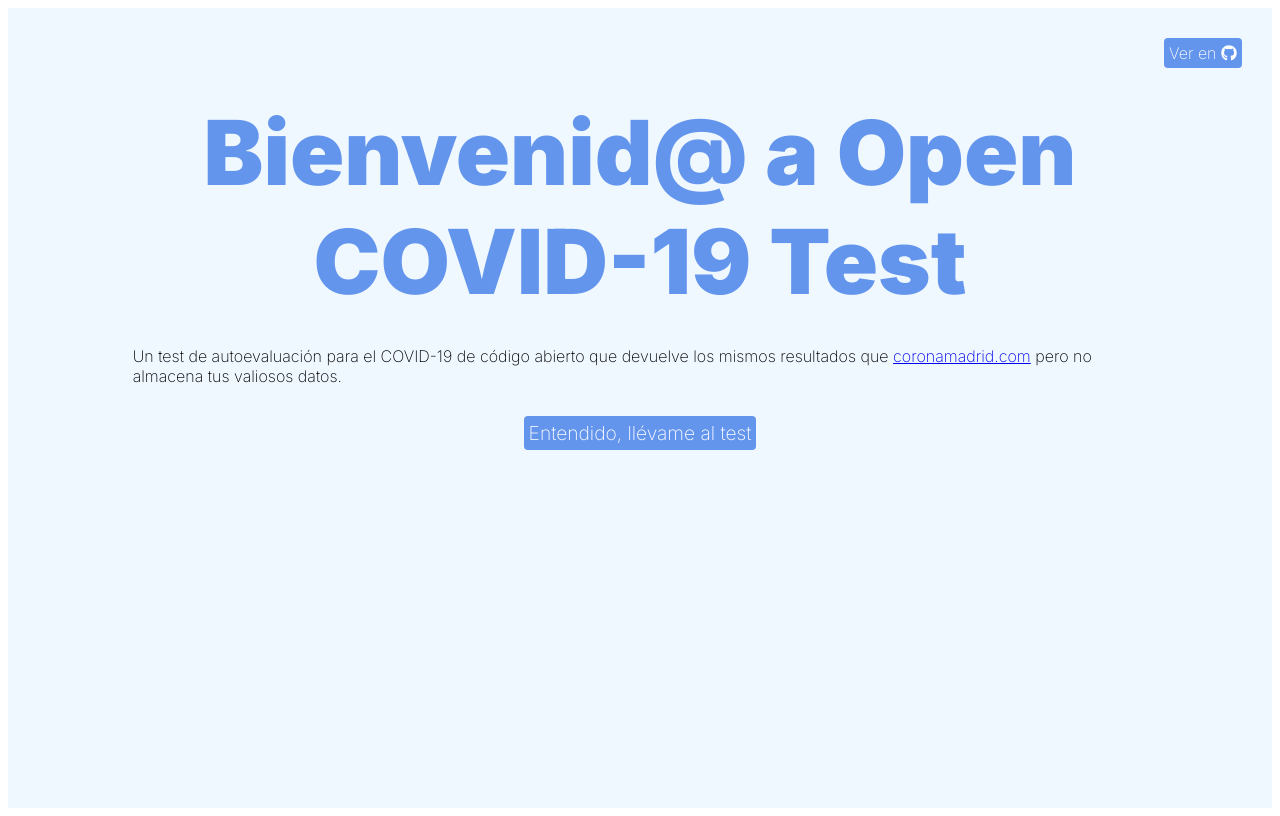
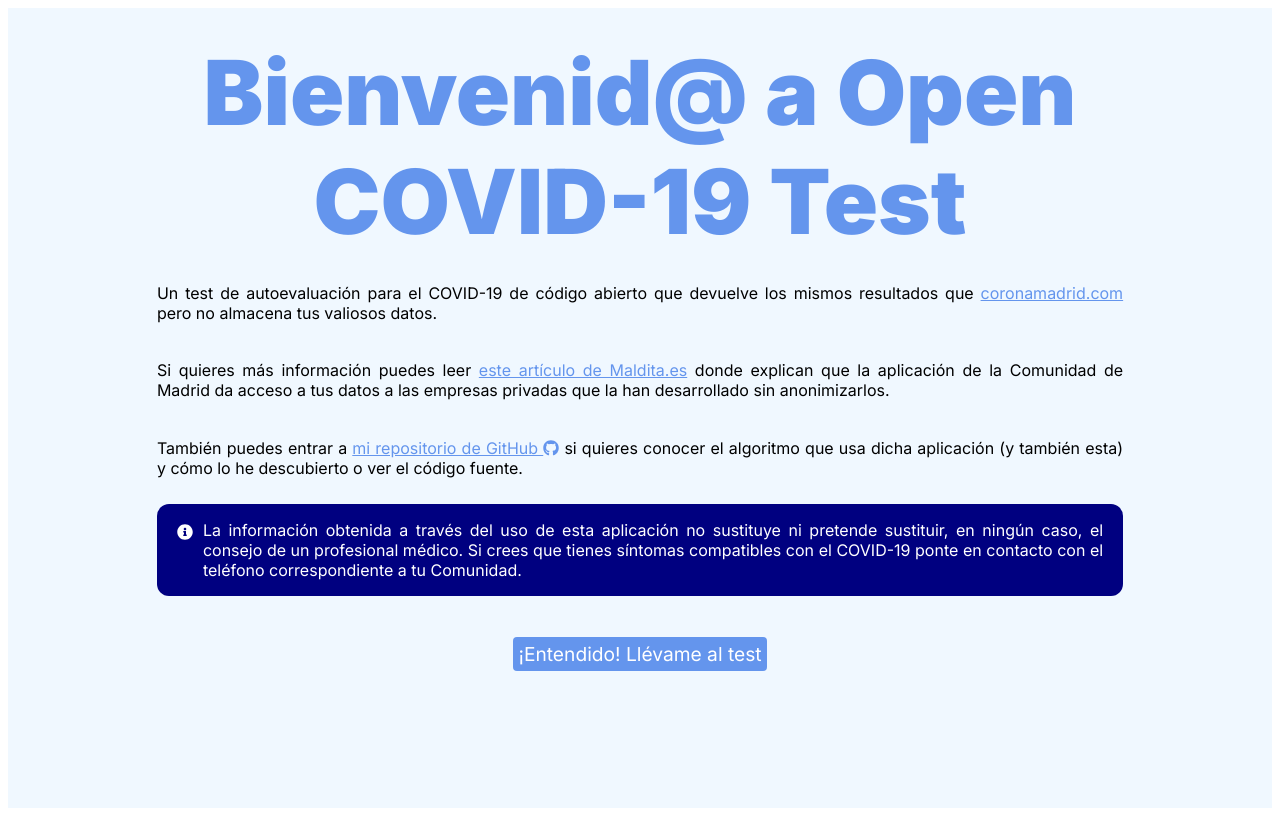
Before and after one commit to celiavelmar/open-covid19-test, a Vue app: page / in a window 1280 px wide. Built offline with nearby package versions, Linux system fonts and the light colour scheme.

Commit message:
feat: Add more info to home page plus some styling

```diff
--- a/package.json
+++ b/package.json
@@ -10,6 +10,7 @@
   "dependencies": {
     "@fortawesome/fontawesome-svg-core": "^1.2.27",
     "@fortawesome/free-brands-svg-icons": "^5.12.1",
+    "@fortawesome/free-solid-svg-icons": "^5.12.1",
     "@fortawesome/vue-fontawesome": "^0.1.9",
     "core-js": "^3.6.4",
     "vue": "^2.6.11",
--- a/src/App.vue
+++ b/src/App.vue
@@ -1,17 +1,5 @@
 <template>
   <div id="app">
-    <div class="nav">
-      <!-- <router-link to="/">Home</router-link> |
-       -->
-      <a
-        href="https://github.com/celiavelmar/open-covid19-test"
-        target="_blank"
-        class="github-button"
-      >
-        Ver en
-        <font-awesome-icon :icon="['fab', 'github']"></font-awesome-icon>
-      </a>
-    </div>
     <router-view />
   </div>
 </template>
@@ -23,7 +11,7 @@
 </script>
 
 <style>
-@import url('https://fonts.googleapis.com/css2?family=Inter:wght@200;900&display=swap');
+@import url('https://fonts.googleapis.com/css2?family=Inter:wght@400;700;900&display=swap');
 
 html,
 body {
@@ -40,6 +28,7 @@
 
 #app {
   font-family: Inter, sans-serif;
+  font-weight: 400;
   -webkit-font-smoothing: antialiased;
   -moz-osx-font-smoothing: grayscale;
 }
@@ -59,7 +48,19 @@
 }
 
 button {
+  cursor: pointer;
+
+  padding: 5px;
+  color: white;
+  background-color: cornflowerblue;
+  border: none;
+  border-radius: 4px;
+
   font-family: Inter, sans-serif;
+  font-size: 120%;
+
+  margin-top: 30px;
+  margin-bottom: 30px;
 }
 
 .nav {
--- /dev/null
+++ b/src/components/InfoPanel.vue
@@ -0,0 +1,47 @@
+<template>
+  <div class="panel">
+    <div class="icon">
+      <font-awesome-icon :icon="['fas', 'info-circle']"></font-awesome-icon>
+    </div>
+    <div>
+      <p>
+        La información obtenida a través del uso de esta aplicación no sustituye
+        ni pretende sustituir, en ningún caso, el consejo de un profesional
+        médico. Si crees que tienes síntomas compatibles con el COVID-19 ponte
+        en contacto con el teléfono correspondiente a tu Comunidad.
+      </p>
+    </div>
+  </div>
+</template>
+
+<script>
+export default {
+  name: 'info-panel',
+  props: {
+    text: {
+      type: String,
+      required: true
+    }
+  }
+};
+</script>
+
+<style>
+.panel {
+  display: flex;
+
+  background-color: navy;
+  border-radius: 12px;
+  color: white;
+  margin: 1% 5%;
+  padding-left: 20px;
+  padding-right: 20px;
+}
+
+.icon {
+  padding-top: 18px;
+  padding-right: 10px;
+  vertical-align: middle;
+  display: inline-block;
+}
+</style>
--- a/src/components/RadioQuestion.vue
+++ b/src/components/RadioQuestion.vue
@@ -1,6 +1,6 @@
 <template>
   <div>
-    <p>{{ question }}</p>
+    <p class="question">{{ question }}</p>
     <input type="radio" :name="name" value="true" :id="name + 'True'" />
     <label :for="name + 'True'">Sí</label>
     <br />
@@ -26,7 +26,7 @@
 </script>
 
 <style>
-p {
+.question {
   text-align: left;
   text-align-last: left;
   margin-bottom: 0;
--- a/src/main.js
+++ b/src/main.js
@@ -5,9 +5,11 @@
 
 import { library } from '@fortawesome/fontawesome-svg-core';
 import { faGithub } from '@fortawesome/free-brands-svg-icons';
+import { faInfoCircle } from '@fortawesome/free-solid-svg-icons';
 import { FontAwesomeIcon } from '@fortawesome/vue-fontawesome';
 
 library.add(faGithub);
+library.add(faInfoCircle);
 Vue.component('font-awesome-icon', FontAwesomeIcon);
 
 Vue.config.productionTip = false;
--- a/src/views/Home.vue
+++ b/src/views/Home.vue
@@ -3,15 +3,35 @@
     <div class="margin-container"></div>
     <div>
       <h1>Bienvenid@ a Open COVID-19 Test</h1>
-      <p>
+      <p class="home-p">
         Un test de autoevaluación para el COVID-19 de código abierto que
         devuelve los mismos resultados que
         <a href="https://www.coronamadrid.com/">coronamadrid.com</a> pero no
         almacena tus valiosos datos.
       </p>
+      <p class="home-p">
+        Si quieres más información puedes leer
+        <a
+          href="https://maldita.es/malditatecnologia/2020/03/20/aplicacion-madrid-coronavirus-oficial-comparte-datos-empresas/"
+          >este artículo de Maldita.es</a
+        >
+        donde explican que la aplicación de la Comunidad de Madrid da acceso a
+        tus datos a las empresas privadas que la han desarrollado sin
+        anonimizarlos.
+      </p>
+      <p class="home-p">
+        También puedes entrar a
+        <a href="https://github.com/celiavelmar/open-covid19-test"
+          >mi repositorio de GitHub
+          <font-awesome-icon :icon="['fab', 'github']"></font-awesome-icon
+        ></a>
+        si quieres conocer el algoritmo que usa dicha aplicación (y también
+        esta) y cómo lo he descubierto o ver el código fuente.
+      </p>
+      <info-panel></info-panel>
       <div class="center">
         <router-link to="/test">
-          <button>Entendido, llévame al test</button>
+          <button>¡Entendido! Llévame al test</button>
         </router-link>
       </div>
     </div>
@@ -20,21 +40,34 @@
 </template>
 
 <script>
+import InfoPanel from '@/components/InfoPanel.vue';
+
 export default {
-  name: 'Home'
+  name: 'Home',
+  components: {
+    InfoPanel
+  }
 };
 </script>
 
 <style>
 p {
   text-align: justify;
-  text-align-last: center;
-  font-weight: 400;
+  text-align-last: left;
+}
+
+a {
+  color: cornflowerblue;
 }
 
 .home {
+  padding-top: 30px;
   display: flex;
   flex-direction: row;
+}
+
+.home-p {
+  padding: 1% 5%;
 }
 
 .margin-container {
--- a/src/views/Test.vue
+++ b/src/views/Test.vue
@@ -99,6 +99,7 @@
 
 <style>
 .test {
+  padding-top: 30px;
   display: flex;
   flex-direction: row;
 }
@@ -107,18 +108,4 @@
   display: flex;
   width: 15%;
 }
-
-button {
-  padding: 5px;
-  color: white;
-  background-color: cornflowerblue;
-  border: none;
-  border-radius: 4px;
-
-  font-family: Inter, sans-serif;
-  font-size: 120%;
-
-  margin-top: 30px;
-  margin-bottom: 50px;
-}
 </style>
```
Also changed, not shown: 1 other file (tests, documents, lock files or other folders).
